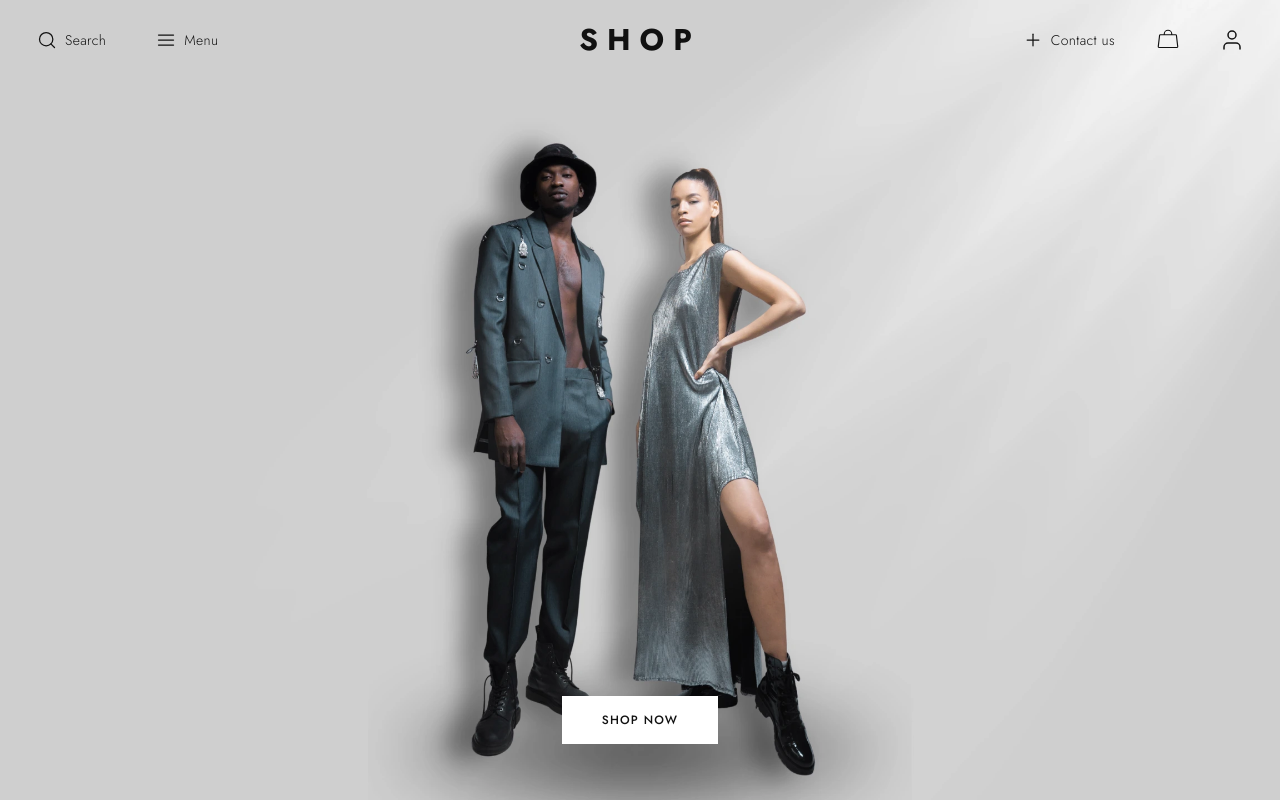
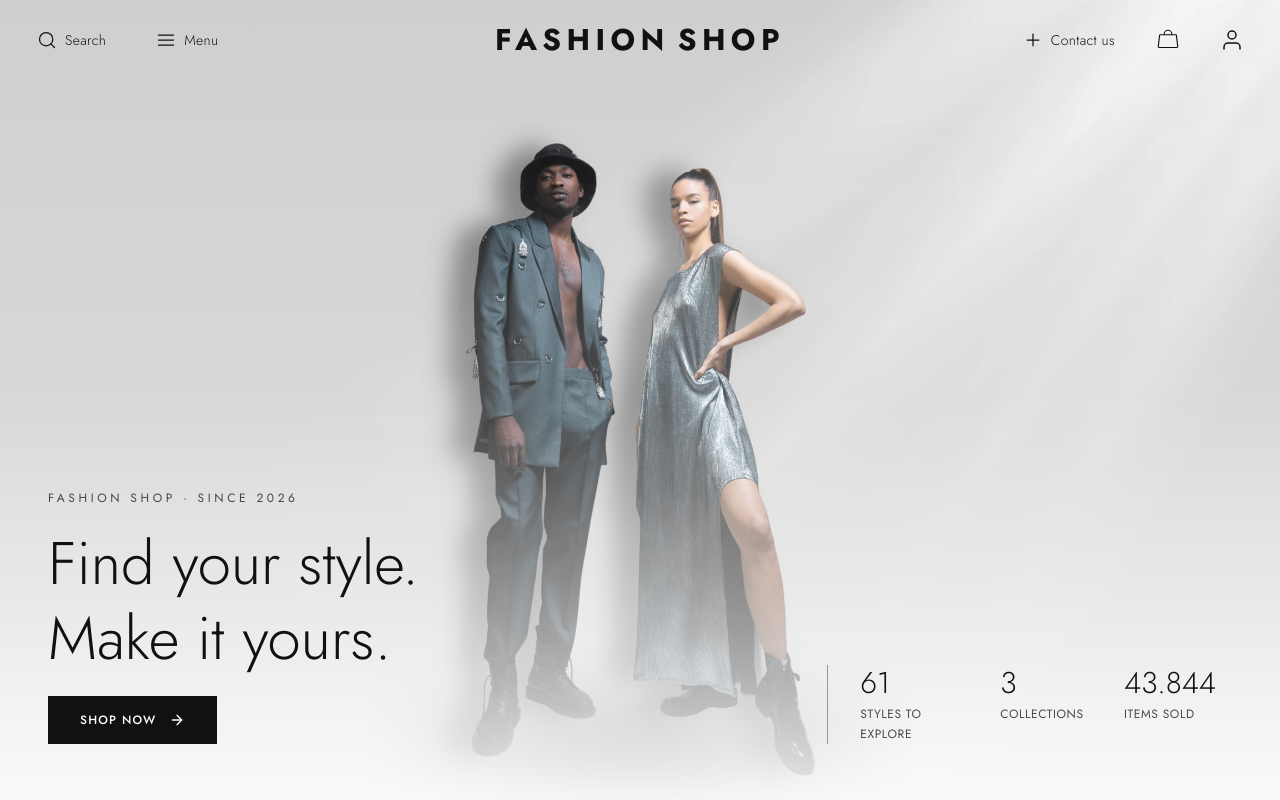
Before and after one commit to JuisLionel/Fashion-shop, a React (Vite) app: page / in a window 1280 px wide. Shown: the top 800 px of the page. Built offline with nearby package versions, Linux system fonts and the light colour scheme; a web font is replaced by a local one.

Commit message:
Fix: Navbar Issues, Update: Welcome

```diff
--- a/src/Components/Navbar.tsx
+++ b/src/Components/Navbar.tsx
@@ -88,13 +88,17 @@ export default function Navbar({ isHome }: NavbarProps) {
               <span className="hidden leading-none [text-box:trim-both_cap_alphabetic] md:block">Search</span>
             </button>
           </div>
-          <Link to="/" aria-label="Fashion Shop home" className="text-inherit no-underline">
+          <Link
+            to="/"
+            aria-label="Fashion Shop home"
+            className="text-inherit no-underline max-md:order-1 md:absolute md:left-1/2 md:top-1/2 md:-translate-x-1/2 md:-translate-y-1/2"
+          >
             <h1
               id="center"
-              className="whitespace-nowrap font-jost text-xl font-bold uppercase tracking-[0.25em] max-md:order-1 md:absolute md:left-1/2 md:top-1/2 md:-translate-x-1/2 md:-translate-y-1/2 md:text-3xl md:tracking-[0.3em]"
+              className="inline-flex whitespace-nowrap font-jost text-base font-bold uppercase gap-2 tracking-widest sm:text-lg md:text-3xl md:tracking-[0.18em]"
             >
-              <span className="md:hidden">Fashion</span>
-              <span className="hidden md:inline">Shop</span>
+              <span className="inline">Fashion</span>
+              <span className="inline">Shop</span>
             </h1>
           </Link>
           <div className="flex items-center justify-end gap-1 max-md:contents md:gap-4" id="Left">
--- a/src/index.css
+++ b/src/index.css
@@ -1,5 +1,19 @@
 @import "tailwindcss";
 @plugin "daisyui";
+
+img, a {
+  -webkit-user-drag: none;
+  -khtml-user-drag: none;
+  -moz-user-drag: none;
+  -o-user-drag: none;
+}
+
+body {
+  -webkit-user-select: none;
+  -ms-user-select: none;
+  user-select: none;
+}
+
 
 @layer base {
     * {
@@ -8,6 +22,22 @@
 
     body {
         font-family: var(--font-outfit);
+    }
+
+    #root {
+        -webkit-user-select: none;
+        user-select: none;
+    }
+
+    input,
+    textarea,
+    [contenteditable="true"] {
+        -webkit-user-select: text;
+        user-select: text;
+    }
+
+    img {
+        -webkit-user-drag: none;
     }
 
     h1,
--- a/src/page/Home.tsx
+++ b/src/page/Home.tsx
@@ -33,6 +33,14 @@ type Product = {
 }
 
 const PRODUCTS: Product[] = siteData.products
+const HOME_STATS = [
+  { value: PRODUCTS.length.toLocaleString('id-ID'), label: 'Styles to explore' },
+  { value: siteData.site.home.categories.length.toLocaleString('id-ID'), label: 'Collections' },
+  {
+    value: PRODUCTS.reduce((total, product) => total + product.purchases, 0).toLocaleString('id-ID'),
+    label: 'Items sold',
+  },
+]
 
 const NEW_ARRIVALS = PRODUCTS.filter((p) => p.is_new).slice(0, 4)
 const ON_SALE = PRODUCTS.filter((p) => p.sale_price_idr).slice(0, 4)
@@ -77,7 +85,6 @@ function Banner() {
 
   return (
     <section className="reveal relative flex h-[60svh] min-h-96 w-full items-end overflow-hidden bg-base-200 font-jost text-base-content md:items-center">
-      {/* Background image */}
       <img
         src="/banner.webp"
         alt=""
@@ -94,7 +101,6 @@ function Banner() {
         className="theme-image-dark absolute inset-0 h-full w-full object-cover object-top-left"
       />
 
-      {/* Text */}
       <div className="relative z-10 flex w-full flex-col items-start gap-4 bg-base-100/90 p-6 text-base-content md:ml-auto md:w-[40%] md:p-12 lg:p-16">
         <p className="text-sm md:text-base ">Limited Time Offers</p>
 
@@ -160,7 +166,6 @@ function ProductCard({ product }: { product: Product }) {
           </figure>
         </Link>
 
-        {/* Badges */}
         <div className="pointer-events-none absolute left-3 top-3 flex flex-col items-start gap-1.5">
           {discount > 0 && (
             <span className="rounded-md bg-white px-2.5 py-1 text-xs font-medium text-accent">
@@ -179,7 +184,7 @@ function ProductCard({ product }: { product: Product }) {
             type="button"
             aria-label={`Add ${product.name} to cart${cartQuantity ? `, currently ${cartQuantity} in cart` : ''}`}
             onClick={() => handleProductAction(() => addToCart(product.id))}
-            className={`${iconButton} ${cartQuantity ? '!bg-base-content !text-base-100' : ''}`}
+            className={`${iconButton} ${cartQuantity ? 'bg-base-content! text-base-100!' : ''}`}
           >
             <FiShoppingBag className="h-4 w-4" aria-hidden="true" />
           </button>
@@ -188,7 +193,7 @@ function ProductCard({ product }: { product: Product }) {
             aria-label={`${isWishlisted ? 'Remove' : 'Add'} ${product.name} ${isWishlisted ? 'from' : 'to'} wishlist`}
             aria-pressed={isWishlisted}
             onClick={() => handleProductAction(() => toggleWishlist(product.id))}
-            className={`${iconButton} ${isWishlisted ? '!bg-base-content !text-base-100' : ''}`}
+            className={`${iconButton} ${isWishlisted ? 'bg-base-content! text-base-100!' : ''}`}
           >
             <FiHeart className={`h-4 w-4 ${isWishlisted ? 'fill-current' : ''}`} aria-hidden="true" />
           </button>
@@ -242,53 +247,76 @@ function Welcome() {
   const root = useRef<HTMLElement>(null)
 
   return (
-    <section ref={root} className="relative flex h-screen min-h-128 items-end justify-center overflow-hidden bg-base-200">
+    <section ref={root} className="relative flex min-h-176 h-svh items-end overflow-hidden bg-base-200">
       <img
         src="/hero.webp"
         alt=""
         fetchPriority="high"
-        className="theme-image-light absolute inset-0 h-full w-full object-cover object-[50%_50%]"
+        className="theme-image-light absolute inset-0 h-full w-full object-cover object-[50%_35%]"
       />
       <img
         src="/hero-dark.webp"
         alt=""
         aria-hidden="true"
         fetchPriority="high"
-        className="theme-image-dark absolute inset-0 h-full w-full object-cover object-[50%_50%]"
+        className="theme-image-dark absolute inset-0 h-full w-full object-cover object-[50%_35%]"
       />
 
-      <div className="relative z-10 flex flex-col items-center gap-4 pb-10 font-jost text-[#111111] md:pb-14">
-        <Link
-          to="/shop"
-          className="inline-flex bg-white px-10 py-4 text-xs font-medium uppercase tracking-widest text-[#111111] transition-colors duration-300 hover:bg-[#111111] hover:text-white"
-        >
-          Shop now
-        </Link>
+      <div className="absolute inset-0 bg-linear-to-t from-base-100/90 via-base-100/20 to-transparent" aria-hidden="true" />
+      <div className="relative z-10 mx-auto grid w-full max-w-360 gap-10 px-6 pb-10 font-jost text-base-content sm:px-8 md:grid-cols-[1fr_auto] md:items-end md:px-12 md:pb-14">
+        <div className="flex flex-col items-start gap-5">
+          <p className="text-xs uppercase tracking-[0.3em] text-base-content/75">Fashion Shop · Since 2026</p>
+          <h2 className="max-w-xl text-4xl font-light leading-tight md:text-5xl lg:text-6xl">
+            Find your style.
+            <br />
+            Make it yours.
+          </h2>
+          <Link
+            to="/shop"
+            className="inline-flex bg-base-content px-8 py-4 text-xs font-medium uppercase tracking-widest text-base-100 transition-colors duration-300 hover:bg-accent hover:text-accent-content"
+          >
+            Shop now
+            <FiArrowRight className="ml-3 h-4 w-4" aria-hidden="true" />
+          </Link>
+        </div>
+
+        <dl className="grid grid-cols-3 border-t border-base-content/40 pt-5 md:min-w-96 md:border-l md:border-t-0 md:pl-8 md:pt-0">
+          {HOME_STATS.map((stat) => (
+            <div key={stat.label} className="px-2 first:pl-0 md:px-4">
+              <dt className="text-2xl font-light sm:text-3xl">{stat.value}</dt>
+              <dd className="mt-1 max-w-24 text-[10px] uppercase leading-relaxed tracking-wider text-base-content/75 sm:text-xs">
+                {stat.label}
+              </dd>
+            </div>
+          ))}
+        </dl>
       </div>
     </section>
   )
 }
 
 function Faq() {
-  const { faqTitle, faqs } = siteData.site
+  const { faqs } = siteData.site
 
   return (
-    <section className="w-full bg-base-200 px-6 py-20 md:px-12">
-      <div className="mx-auto max-w-3xl font-jost">
-        <div className="reveal mb-10 text-center">
-          <p className="text-sm text-base-content/70">FAQ</p>
-          <h2 className="mt-2 text-3xl font-normal md:text-4xl">{faqTitle}</h2>
+    <section className="w-full bg-base-200 px-6 py-24 md:px-12 md:py-28">
+      <div className="mx-auto max-w-5xl font-jost">
+        <div className="reveal mb-12 text-center">
+          <p className="text-base text-base-content/70 md:text-lg">FAQ</p>
+          <h2 className="mt-3 text-4xl font-normal md:text-5xl">Questions? We have answers</h2>
         </div>
 
-        <div className="reveal space-y-2">
+        <div className="reveal space-y-3">
           {faqs.map((item, index) => (
             <div
               key={item.question}
               className="collapse collapse-plus rounded-none bg-base-100 transition-colors duration-300 has-checked:bg-[#3b1d12] has-checked:text-white"
             >
               <input type="radio" name="home-faq" defaultChecked={index === 1} aria-label={item.question} />
-              <div className="collapse-title min-h-0! px-5 py-7 text-sm font-normal">{item.question}</div>
-              <div className="collapse-content px-5 text-xs font-light leading-relaxed text-white/80">
+              <div className="collapse-title min-h-0! px-6 py-8 text-base font-normal md:px-8 md:py-9 md:text-lg">
+                {item.question}
+              </div>
+              <div className="collapse-content px-6 text-sm font-light leading-relaxed text-white/80 md:px-8 md:text-base">
                 <p>{item.answer}</p>
               </div>
             </div>
@@ -334,7 +362,7 @@ function Category() {
                 : ''
                 }`}
             >
-                <div className="category-scrim absolute inset-0 z-[1]" aria-hidden="true" />
+                <div className="category-scrim absolute inset-0 z-1" aria-hidden="true" />
                 <div className="relative z-10 flex w-full max-w-[85%] flex-col items-start gap-3 p-5 font-jost text-base-content md:p-8 lg:max-w-[48%]">
                   <span className="rounded-md bg-base-100/80 px-3 py-1 text-xs font-medium text-base-content">
                   {categoryProducts.length} {categoryProducts.length === 1 ? 'Item' : 'Items'}
@@ -385,7 +413,7 @@ function NewArrivals() {
 
   return (
     <section className="w-full px-6 pb-20 md:px-12 mt-10">
-      <SectionHeader title={siteData.site.home.newArrivalsTitle} to="/shop?sort=new" />
+      <SectionHeader title="New arrivals" to="/shop?sort=new" />
       <div className="grid grid-cols-2 gap-x-4 gap-y-10 lg:grid-cols-4">
         {NEW_ARRIVALS.map((product) => (
           <ProductCard key={product.id} product={product} />
```
Also changed, not shown: Data.json.
